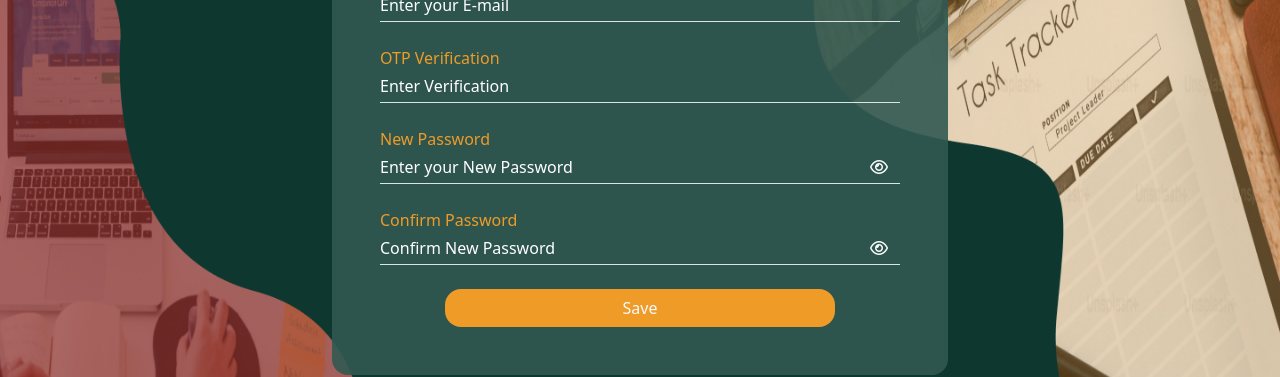
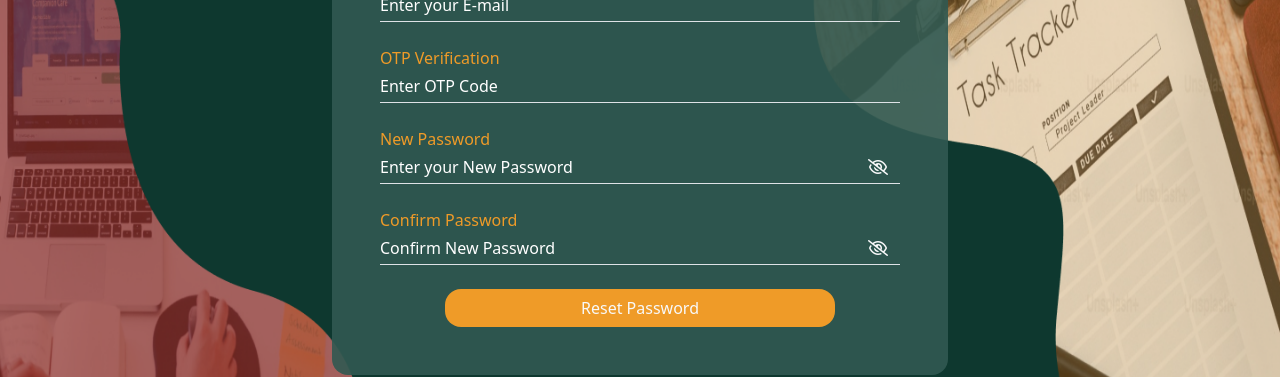
Before and after one commit to AnasKhaled7/PMS-React, a React (Vite) app: page /reset-pass in a window 1280 px wide. Shown: the part 358-735 px from the top of the page. Built offline with nearby package versions, Linux system fonts and the light colour scheme.

Commit message:
Code improvements

```diff
--- a/src/AuthModule/components/ForgotPass/ForgotPass.tsx
+++ b/src/AuthModule/components/ForgotPass/ForgotPass.tsx
@@ -1,14 +1,16 @@
 import axios from "axios";
+import React, { useContext } from "react";
 import { FieldError, useForm } from "react-hook-form";
 import { useNavigate } from "react-router-dom";
 import { toast } from "react-toastify";
+import { AuthContext } from "../../../Context/AuthContext";
 import logo from "../../../assets/images/PMS3.png";
+import { forgotPassAPI } from "../../../lib/APIs";
 import style from "./ForgotPass.module.css";
-import React, { useContext } from "react";
-import { AuthContext } from "../../../Context/AuthContext";
+import { emailValidation } from "../../../lib/InputValidator";
 
 const ForgotPass: React.FC = () => {
-  const { saveUserData, baseURL, requestHeader } = useContext(AuthContext);
+  const { saveUserData, requestHeader } = useContext(AuthContext);
 
   const navigate = useNavigate();
 
@@ -24,7 +26,7 @@ const ForgotPass: React.FC = () => {
 
   const onSubmit = async (data: Inputs) => {
     try {
-      await axios.post(`${baseURL}/Users/Reset/Request`, data, {
+      await axios.post(forgotPassAPI, data, {
         headers: requestHeader,
       });
       saveUserData();
@@ -56,18 +58,12 @@ const ForgotPass: React.FC = () => {
                 <div className="input-group mb-4">
                   <input
                     id="email"
+                    aria-label="email"
                     type="email"
                     className="form-control bg-transparent border-0 border-bottom rounded-0 shadow-none text-light py-1 px-0"
                     placeholder="Enter your E-mail"
                     autoComplete="email"
-                    {...register("email", {
-                      required: "Email is required",
-                      pattern: {
-                        value:
-                          /^[a-zA-Z0-9._%+-]+@[a-zA-Z0-9.-]+\.[a-zA-Z]{2,}$/,
-                        message: "Email not valid",
-                      },
-                    })}
+                    {...register("email", emailValidation)}
                   />
                 </div>
                 <div className="w-100">
@@ -91,7 +87,7 @@ const ForgotPass: React.FC = () => {
                       aria-hidden="true"
                     ></span>
                   ) : (
-                    "Verify"
+                    "Request Reset Password"
                   )}
                 </button>
               </form>
--- a/src/AuthModule/components/Login/Login.tsx
+++ b/src/AuthModule/components/Login/Login.tsx
@@ -1,14 +1,19 @@
+import axios from "axios";
 import React, { useContext, useState } from "react";
-import { useForm, FieldError } from "react-hook-form";
+import { FieldError, useForm } from "react-hook-form";
 import { Link, useNavigate } from "react-router-dom";
 import { toast } from "react-toastify";
-import axios from "axios";
+import { AuthContext } from "../../../Context/AuthContext";
+import logo from "../../../assets/images/PMS3.png";
+import { loginAPI } from "../../../lib/APIs";
 import style from "./Login.module.css";
-import logo from "../../../assets/images/PMS3.png";
-import { AuthContext } from "../../../Context/AuthContext";
+import {
+  emailValidation,
+  passwordValidation,
+} from "../../../lib/InputValidator";
 
 const Login: React.FC = () => {
-  const { saveUserData, baseURL, requestHeader } = useContext(AuthContext);
+  const { saveUserData, requestHeader } = useContext(AuthContext);
 
   const navigate = useNavigate();
 
@@ -28,7 +33,7 @@ const Login: React.FC = () => {
 
   const onSubmit = async (data: Inputs) => {
     try {
-      const result = await axios.post(`${baseURL}/Users/Login`, data, {
+      const result = await axios.post(loginAPI, data, {
         headers: requestHeader,
       });
       localStorage.setItem("token", result?.data?.token);
@@ -61,18 +66,12 @@ const Login: React.FC = () => {
                 <div className="input-group mb-4">
                   <input
                     id="email"
+                    aria-label="email"
                     type="email"
                     className="form-control bg-transparent border-0 border-bottom rounded-0 shadow-none text-light py-1 px-0"
                     placeholder="Enter your E-mail"
                     autoComplete="email"
-                    {...register("email", {
-                      required: "Email is required",
-                      pattern: {
-                        value:
-                          /^[a-zA-Z0-9._%+-]+@[a-zA-Z0-9.-]+\.[a-zA-Z]{2,}$/,
-                        message: "Email not valid",
-                      },
-                    })}
+                    {...register("email", emailValidation)}
                   />
                 </div>
                 <div className="w-100">
@@ -90,19 +89,12 @@ const Login: React.FC = () => {
                 <div className="input-group mb-4">
                   <input
                     id="password"
+                    aria-label="password"
                     type={showPass ? "text" : "password"}
                     className="form-control bg-transparent border-0 border-bottom rounded-0 shadow-none text-light py-1 px-0"
                     placeholder="Enter your password"
                     autoComplete="current-password"
-                    {...register("password", {
-                      required: "Password is required",
-                      pattern: {
-                        value:
-                          /^(?=.*[a-z])(?=.*[A-Z])(?=.*\d)(?=.*[!@#$%^&*]).{6,}$/,
-                        message:
-                          "Password must contain at least 6 characters, including one uppercase letter, one lowercase letter, one number, and one special character (!@#$%^&*)",
-                      },
-                    })}
+                    {...register("password", passwordValidation)}
                   />
                   <span className="input-group-text bg-transparent border-0 border-bottom rounded-0">
                     <i
@@ -110,6 +102,7 @@ const Login: React.FC = () => {
                         showPass ? "-slash" : ""
                       }`}
                       role="button"
+                      aria-label="show password"
                       onClick={showPassHandler}
                     ></i>
                   </span>
--- a/src/AuthModule/components/ResetPass/ResetPass.tsx
+++ b/src/AuthModule/components/ResetPass/ResetPass.tsx
@@ -5,10 +5,16 @@ import { useNavigate } from "react-router-dom";
 import { toast } from "react-toastify";
 import { AuthContext } from "../../../Context/AuthContext";
 import logo from "../../../assets/images/PMS3.png";
+import { resetPassAPI } from "../../../lib/APIs";
+import {
+  OTPValidation,
+  emailValidation,
+  passwordValidation,
+} from "../../../lib/InputValidator";
 import style from "./ResetPass.module.css";
 
 const ResetPass: React.FC = () => {
-  const { saveUserData, baseURL, requestHeader } = useContext(AuthContext);
+  const { saveUserData, requestHeader } = useContext(AuthContext);
 
   const navigate = useNavigate();
 
@@ -39,11 +45,11 @@ const ResetPass: React.FC = () => {
 
   const onSubmit = async (data: Inputs) => {
     try {
-      await axios.post(`${baseURL}/Users/Reset`, data, {
+      await axios.post(resetPassAPI, data, {
         headers: requestHeader,
       });
       saveUserData();
-      toast.success("Password has been updated successfully");
+      toast.success("Password has been reset successfully");
       navigate("/");
     } catch (error: any) {
       toast.error(error?.response?.data?.message || "An error occurred");
@@ -71,18 +77,12 @@ const ResetPass: React.FC = () => {
                 <div className="input-group mb-4">
                   <input
                     id="email"
+                    aria-label="email"
                     type="email"
                     className="form-control bg-transparent border-0 border-bottom rounded-0 shadow-none text-light py-1 px-0"
                     placeholder="Enter your E-mail"
                     autoComplete="email"
-                    {...register("email", {
-                      required: "Email is required",
-                      pattern: {
-                        value:
-                          /^[a-zA-Z0-9._%+-]+@[a-zA-Z0-9.-]+\.[a-zA-Z]{2,}$/,
-                        message: "Email not valid",
-                      },
-                    })}
+                    {...register("email", emailValidation)}
                   />
                 </div>
                 <div className="w-100">
@@ -100,13 +100,12 @@ const ResetPass: React.FC = () => {
                 <div className="input-group mb-4">
                   <input
                     id="otp"
+                    aria-label="otp code"
                     type="text"
                     className="form-control bg-transparent border-0 border-bottom rounded-0 shadow-none text-light py-1 px-0"
-                    placeholder="Enter Verification"
+                    placeholder="Enter OTP Code"
                     autoComplete="one-time-code"
-                    {...register("seed", {
-                      required: "OTP is required",
-                    })}
+                    {...register("seed", OTPValidation)}
                   />
                 </div>
                 <div className="w-100">
@@ -124,27 +123,21 @@ const ResetPass: React.FC = () => {
                 <div className="input-group mb-4">
                   <input
                     id="password"
+                    aria-label="password"
                     type={showPass["password"] ? "text" : "password"}
                     className="form-control bg-transparent border-0 border-bottom rounded-0 shadow-none text-light py-1 px-0"
                     placeholder="Enter your New Password"
                     autoComplete="new-password"
-                    {...register("password", {
-                      required: "Password is required",
-                      pattern: {
-                        value:
-                          /^(?=.*[a-z])(?=.*[A-Z])(?=.*\d)(?=.*[!@#$%^&*]).{6,}$/,
-                        message:
-                          "Password must contain at least 6 characters, including one uppercase letter, one lowercase letter, one number, and one special character (!@#$%^&*)",
-                      },
-                    })}
+                    {...register("password", passwordValidation)}
                   />
                   <span className="input-group-text bg-transparent border-0 border-bottom rounded-0">
                     <i
                       className={`fa-regular text-light fa-eye${
-                        showPass["password"] ? "-slash" : ""
+                        showPass["password"] ? "" : "-slash"
                       }`}
                       role="button"
                       onClick={() => showPassHandler("password")}
+                      aria-label="show password"
                     ></i>
                   </span>
                 </div>
@@ -163,26 +156,20 @@ const ResetPass: React.FC = () => {
                 <div className="input-group mb-4">
                   <input
                     id="confirmPassword"
+                    aria-label="confirm password"
                     type={showPass["confirmPassword"] ? "text" : "password"}
                     className="form-control bg-transparent border-0 border-bottom rounded-0 shadow-none text-light py-1 px-0"
                     placeholder="Confirm New Password"
                     autoComplete="new-password"
-                    {...register("confirmPassword", {
-                      required: "Confirm Password is required",
-                      pattern: {
-                        value:
-                          /^(?=.*[a-z])(?=.*[A-Z])(?=.*\d)(?=.*[!@#$%^&*]).{6,}$/,
-                        message:
-                          "Password must contain at least 6 characters, including one uppercase letter, one lowercase letter, one number, and one special character (!@#$%^&*)",
-                      },
-                    })}
+                    {...register("confirmPassword", passwordValidation)}
                   />
                   <span className="input-group-text bg-transparent border-0 border-bottom rounded-0">
                     <i
                       className={`fa-regular text-light fa-eye${
-                        showPass["confirmPassword"] ? "-slash" : ""
+                        showPass["confirmPassword"] ? "" : "-slash"
                       }`}
                       role="button"
+                      aria-label="show password"
                       onClick={() => showPassHandler("confirmPassword")}
                     ></i>
                   </span>
@@ -200,6 +187,7 @@ const ResetPass: React.FC = () => {
                   disabled={isSubmitting}
                   type="submit"
                   className="btn form-btn w-75 rounded-4 text-light mt-4 mx-auto d-block"
+                  role="submit"
                 >
                   {isSubmitting ? (
                     <span
@@ -208,7 +196,7 @@ const ResetPass: React.FC = () => {
                       aria-hidden="true"
                     ></span>
                   ) : (
-                    "Save"
+                    "Reset Password"
                   )}
                 </button>
               </form>
--- a/src/Context/AuthContext.tsx
+++ b/src/Context/AuthContext.tsx
@@ -3,14 +3,12 @@ import React, { ReactNode, createContext, useEffect, useState } from "react";
 
 type AuthValue = {
   saveUserData: () => void;
-  baseURL: string;
   requestHeader: any;
   userData: string;
 };
 
 export const AuthContext = createContext<AuthValue>({
   saveUserData: () => {},
-  baseURL: "",
   requestHeader: "",
   userData: "",
 });
@@ -21,8 +19,6 @@ interface ProviderProps {
 
 const AuthContextProvider: React.FC<ProviderProps> = (props) => {
   const [loginData, setLoginData] = useState<any>(null);
-
-  const baseURL = "https://upskilling-egypt.com:3003/api/v1";
 
   const requestHeader = {
     Authorization: `Bearer ${localStorage.getItem("token")}`,
@@ -39,7 +35,6 @@ const AuthContextProvider: React.FC<ProviderProps> = (props) => {
 
   const contextValue: AuthValue = {
     saveUserData: saveUserData,
-    baseURL: baseURL,
     requestHeader: requestHeader,
     userData: loginData,
   };
--- a/src/index.css
+++ b/src/index.css
@@ -30,6 +30,7 @@
   background-color: var(--main-color);
 }
 
-.form-btn:hover {
+.form-btn:hover,
+.form-btn:focus {
   background-color: rgba(239, 155, 40, 0.7);
 }
--- /dev/null
+++ b/src/lib/APIs.ts
@@ -0,0 +1,7 @@
+const baseURL = "https://upskilling-egypt.com:3003/api/v1";
+
+export const loginAPI = `${baseURL}/Users/Login`;
+
+export const forgotPassAPI = `${baseURL}/Users/Reset/Request`;
+
+export const resetPassAPI = `${baseURL}/Users/Reset`;
--- /dev/null
+++ b/src/lib/InputValidator.ts
@@ -0,0 +1,71 @@
+export const emailValidation = {
+  required: "Email is required",
+  pattern: {
+    value:
+      /^[a-zA-Z0-9.!#$%&'*+/=?^_`{|}~-]+@[a-zA-Z0-9-]+(?:\.[a-zA-Z0-9-]+)*$/,
+    message: "Email is invalid",
+  },
+};
+
+export const passwordValidation = {
+  required: "Password is required",
+  minLength: {
+    value: 6,
+    message: "Password must be at least 6 characters long",
+  },
+  pattern: {
+    value:
+      /^(?=.*[a-z])(?=.*[A-Z])(?=.*\d)(?=.*[@$!%*?&])[A-Za-z\d@$!%*?&]{6,}$/,
+    message:
+      "Password must include at least one lowercase letter, one uppercase letter, one number, and one special character",
+  },
+};
+
+export const userNameValidation = {
+  required: "Username is required",
+  minLength: {
+    value: 3,
+    message: "Username must be at least 3 characters",
+  },
+  pattern: {
+    value: /^[a-zA-Z]+[0-9]+$/,
+    message:
+      "Username must contain characters and end with numbers without spaces",
+  },
+};
+
+export const countryValidation = {
+  required: "Country is required",
+  minLength: {
+    value: 3,
+    message: "Country must be at least 3 characters",
+  },
+  maxLength: {
+    value: 100,
+    message: "Country must not be more than 50 characters",
+  },
+  pattern: {
+    value: /^[a-zA-Z\s]+$/,
+    message: "Country is invalid (only letters)",
+  },
+};
+
+export const phoneNumberValidation = {
+  required: "Phone Number is required",
+  pattern: {
+    value: /^01[0-2,5]{1}[0-9]{8}$/,
+    message: "Invalid phone number format (01XXXXXXXXX)",
+  },
+};
+
+export const OTPValidation = {
+  required: "OTP is required",
+  minLength: {
+    value: 4,
+    message: "OTP must be exactly 4 characters long",
+  },
+  maxLength: {
+    value: 4,
+    message: "OTP must be exactly 4 characters long",
+  },
+};
```
